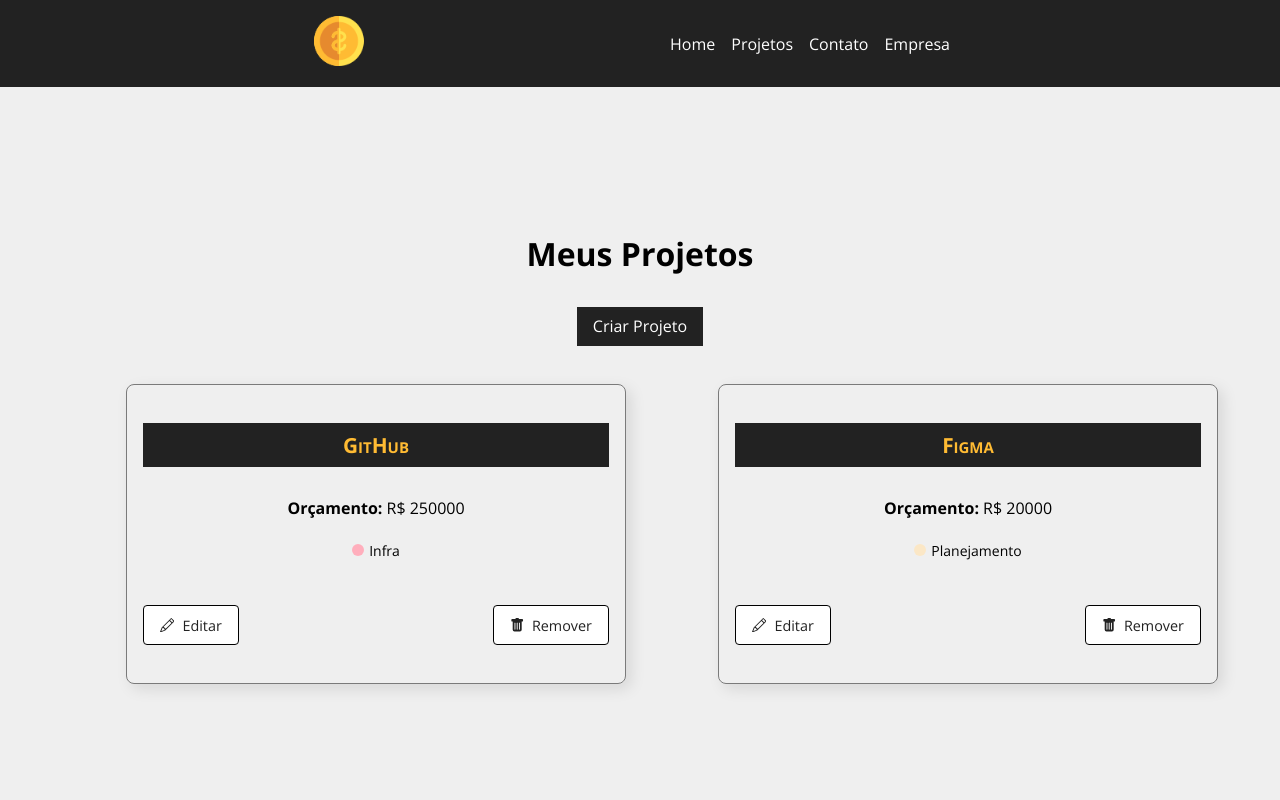
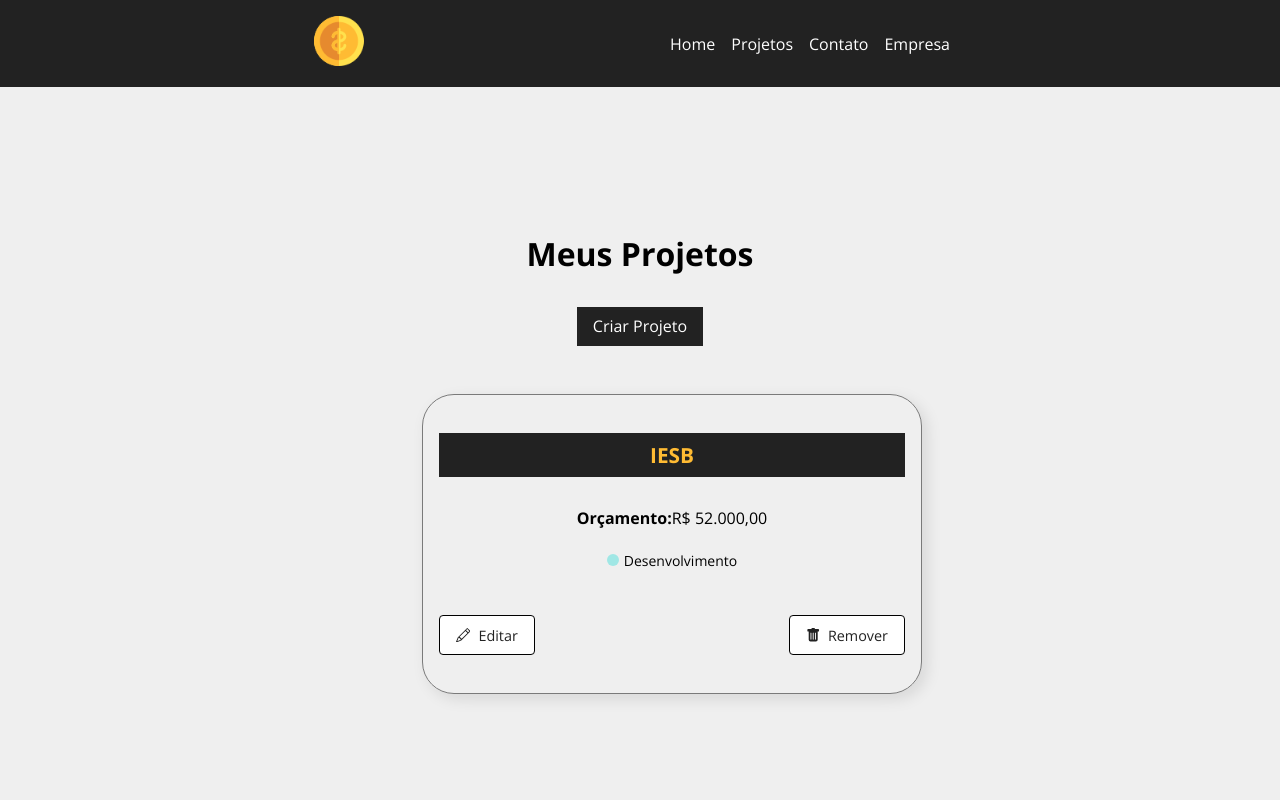
Before and after one commit to Filipe520/Costs, a React (Vite) app: page /projects in a window 1280 px wide. Shown: the top 800 px of the page. Built offline with nearby package versions, Linux system fonts and the light colour scheme; data requests are answered from the project's data file.

Commit message:
Exibindo os serviços

```diff
--- a/db.json
+++ b/db.json
@@ -1,42 +1,28 @@
 {
   "projects": [
     {
-      "id": "0745",
-      "name": "GitHub",
-      "budget": "250000",
+      "id": "b6ba",
+      "name": "IESB",
+      "budget": "52000",
       "category": {
-        "id": "1",
-        "name": "Infra"
+        "id": "2",
+        "name": "Desenvolvimento"
       },
-      "cost": 600,
+      "cost": 17000,
       "services": [
         {
-          "name": "Meu novo serviço",
-          "cost": "1542648",
-          "id": "109eddb4-6db4-482b-9901-517ae49b034c"
+          "name": "Programador FullStack",
+          "cost": "15000",
+          "description": "Desenvolvimente de Sites + Apps",
+          "id": "90b8cf4c-d98e-40b8-a338-8aeec6fd97ce"
         },
         {
-          "name": "Meu novo serviço",
-          "cost": "100",
-          "id": "ee37b645-ffbd-4d6c-b149-93c14f62bcfa"
-        },
-        {
-          "name": "Imagens",
-          "cost": "500",
-          "id": "3129f3af-fc2a-4dae-88b5-b739c0265b3d"
+          "name": "Secratária",
+          "cost": "2000",
+          "description": "Atende os clientes + Ligações + Registros",
+          "id": "e66a8ba8-d3ec-4216-9943-a8a5df8f8ffd"
         }
       ]
-    },
-    {
-      "id": "0684",
-      "name": "Figma",
-      "budget": "20000",
-      "category": {
-        "id": "4",
-        "name": "Planejamento"
-      },
-      "cost": 0,
-      "services": []
     }
   ],
   "categories": [
--- /dev/null
+++ b/src/components/layout/FormatNumber/FormatNumber.jsx
@@ -0,0 +1,13 @@
+function FormatNumber({ value }) {
+  // Verifica se o valor é um número
+  const formatNumber = (number) => {
+    return new Intl.NumberFormat("pt-BR", {
+      style: "currency",
+      currency: "BRL",
+    }).format(number);
+  };
+
+  return formatNumber(value);
+}
+
+export default FormatNumber;
--- a/src/components/pages/Project/Project.jsx
+++ b/src/components/pages/Project/Project.jsx
@@ -7,10 +7,13 @@
 import Container from "../../layout/Container/Container";
 import ProjectForm from "../../project/ProjectForm/ProjectForm";
 import Menssage from "../../layout/Mensagem/Mensagem";
-import ServiceForm from "../../services/ServiceForm";
+import ServiceForm from "../../services/ServiceForm/ServiceForm";
+import ServiceCard from "../../services/ServiceCard/ServiceCard";
 
 import { BsPencil } from "react-icons/bs";
 import { HiMiniXMark } from "react-icons/hi2";
+
+import FormatNumber from "../../layout/FormatNumber/FormatNumber";
 
 const Project = () => {
   const { id } = useParams();
@@ -21,8 +24,6 @@
   const [services, setServices] = useState([]);
   const [mensage, setMessage] = useState();
   const [type, setType] = useState();
-
-  console.log(type);
 
   useEffect(() => {
     setTimeout(() => {
@@ -35,6 +36,7 @@
         .then((response) => response.json())
         .then((data) => {
           setProject(data);
+          setServices(data.services);
         })
         .catch((err) => console.log(err));
     }, 1000);
@@ -117,6 +119,46 @@
       .catch((err) => console.log(err));
   }
 
+  function removeService(id) {
+    setMessage("");
+    setType("");
+    const serviceUpdated = project.services.filter(
+      (service) => service.id !== id
+    );
+    const serviceRemoved = project.services.find(
+      (service) => service.id === id
+    );
+
+    const cost = parseFloat(project.cost) - parseFloat(serviceRemoved.cost);
+
+    if (cost < 0) {
+      setMessage("Ocorreu um erro, tente novamente!");
+      setType("error");
+      return false;
+    }
+
+    project.services = serviceUpdated;
+    project.cost = cost;
+
+    fetch(`http://localhost:5000/projects/${project.id}`, {
+      method: "PATCH",
+      headers: {
+        "Content-Type": "application/json",
+      },
+      body: JSON.stringify(project),
+    })
+      .then((response) => response.json())
+      .then((data) => {
+        setProject(data);
+        setServices(serviceUpdated);
+        setMessage("Serviço removido com sucesso!");
+        setType("success");
+      })
+      .catch((err) => console.log(err));
+  }
+
+  const num = Number(project.budget) - Number(project.cost);
+
   return (
     <>
       {project.name ? (
@@ -140,11 +182,26 @@
                     <span>Categoria:</span> {project.category.name}
                   </p>
                   <p>
-                    <span>Total de Orçamentos:</span> {project.budget}
+                    <span>Total de Orçamentos: </span>
+                    <FormatNumber value={project.budget} />
                   </p>
                   <p>
-                    <span>Total Utilizado:</span> {project.cost}
+                    <span>Total Utilizado: </span>
+                    <FormatNumber value={project.cost} />
                   </p>
+
+                  {/* verifica se o saldo é negativo */}
+                  {num < 0 ? (
+                    <p className={styles.error}>
+                      <span>Saldo negativo</span>
+                      <FormatNumber value={num} />
+                    </p>
+                  ) : (
+                    <p className={styles.success}>
+                      <span>Saldo positivo</span>
+                      <FormatNumber value={num} />
+                    </p>
+                  )}
                 </div>
               ) : (
                 <div className={styles.project_info}>
@@ -185,17 +242,14 @@
                 {services.length === 0 && <p>Não há serviços cadastrados</p>}
                 {services.length > 0 &&
                   services.map((service) => (
-                    <div className={styles.service} key={service.id}>
-                      <p>
-                        <span>Nome:</span> {service.name}
-                      </p>
-                      <p>
-                        <span>Descrição:</span> {service.description}
-                      </p>
-                      <p>
-                        <span>Valor:</span> {service.cost}
-                      </p>
-                    </div>
+                    <ServiceCard
+                      id={service.id}
+                      name={service.name}
+                      description={service.description}
+                      cost={service.cost}
+                      key={service.id}
+                      handleRemove={removeService}
+                    />
                   ))}
               </div>
             </Container>
--- a/src/components/pages/Project/Project.module.css
+++ b/src/components/pages/Project/Project.module.css
@@ -3,16 +3,14 @@
 .project_details {
   width: 100%;
 
-  margin: 100px 1em;
+  margin: 100px 0;
   display: flex;
   flex-direction: column;
   justify-content: center;
   align-content: center;
   flex-wrap: wrap;
 
-  padding: 2em;
-
-  border-radius: 5px;
+  padding: 2em 1em;
 }
 
 .project_details h1,
@@ -83,6 +81,14 @@
   width: 100%;
 }
 
+.services {
+  width: 100%;
+  display: flex;
+  flex-wrap: wrap;
+  gap: 10px;
+  justify-content: center;
+}
+
 .icon {
   width: 1.2em;
   height: 1.2em;
--- a/src/components/pages/Projects/ProjectCard/ProjectCard.jsx
+++ b/src/components/pages/Projects/ProjectCard/ProjectCard.jsx
@@ -2,6 +2,8 @@
 import { Link } from "react-router-dom";
 
 import { BsFillTrashFill, BsPencil } from "react-icons/bs";
+
+import FormatNumber from "../../../layout/FormatNumber/FormatNumber";
 
 const ProjectCard = ({ id, name, budget, category, handleRemover }) => {
   const remove = (e) => {
@@ -13,7 +15,8 @@
     <div className={styles.project_card}>
       <h4>{name}</h4>
       <p>
-        <span>Orçamento:</span> R$ {budget}
+        <span>Orçamento:</span>
+        <FormatNumber value={budget} />
       </p>
       <p className={styles.category_text}>
         <span className={`${styles[category.toLowerCase()]}`}></span> {category}
--- a/src/components/pages/Projects/ProjectCard/ProjectCard.module.css
+++ b/src/components/pages/Projects/ProjectCard/ProjectCard.module.css
@@ -10,14 +10,18 @@
   box-shadow: var(--shadow);
 
   border: 1px solid var(--border-03);
-  border-radius: 0.5rem;
+  border-radius: 2em;
 
   padding: 1em;
-  margin: 0.5%;
+  margin: 1em 0;
   min-height: 300px;
   min-width: 500px;
 
   box-shadow: 5px 5px 15px rgba(0, 0, 0, 0.1);
+}
+
+.project_card div {
+  text-align: center;
 }
 
 .project_card h4 {
--- /dev/null
+++ b/src/components/services/ServiceCard/ServiceCard.jsx
@@ -0,0 +1,37 @@
+import styles from "../../pages/Projects/ProjectCard/ProjectCard.module.css";
+import { BsFillTrashFill } from "react-icons/bs";
+
+import FormatNumber from "../../layout/FormatNumber/FormatNumber";
+
+function ServiceCard({ id, name, description, cost, handleRemove }) {
+  const remove = (e) => {
+    e.preventDefault();
+    handleRemove(id, cost);
+  };
+
+  return (
+    <section className={styles.project_card}>
+      <h4>{name}</h4>
+      <div>
+        <p>
+          <span>Custo total</span>
+        </p>
+        <FormatNumber value={cost} />
+      </div>
+      <div>
+        <p>
+          <span>Descrição</span>
+        </p>
+        {description}
+      </div>
+      <div className={styles.project_card_actions}>
+        <button onClick={remove} className="btn-remove">
+          <BsFillTrashFill />
+          Excluir
+        </button>
+      </div>
+    </section>
+  );
+}
+
+export default ServiceCard;
--- a/src/components/services/ServiceForm.jsx
+++ b/src/components/services/ServiceForm/ServiceForm.jsx
@@ -1,9 +1,7 @@
-import styles from "./ServiceForm.module.css";
-
 import { useState } from "react";
 
-import Input from "../form/Input/Input";
-import SubmitButton from "../form/SubmitButton/SubmitButton";
+import Input from "../../form/Input/input";
+import SubmitButton from "../../form/SubmitButton/SubmitButton";
 
 const ServiceForm = ({ handleSubmit, btnText, projectData }) => {
   const [service, setService] = useState({});
@@ -19,10 +17,10 @@
   }
 
   return (
-    <div className={styles.form}>
+    <div>
       <h2>Criar Serviço</h2>
-      <form onSubmit={submit} className={styles.form}>
-        <div className={styles.inputGroup}>
+      <form onSubmit={submit}>
+        <div>
           <label htmlFor="name">Nome do Serviço</label>
           <Input
             type="text"
@@ -31,9 +29,10 @@
             placeholder="Insira o nome do serviço.."
             handleOnChange={handleChange}
             required
+            value={service[name]}
           />
         </div>
-        <div className={styles.inputGroup}>
+        <div>
           <label htmlFor="cost">Custo do Serviço</label>
           <Input
             type="number"
@@ -44,13 +43,14 @@
             required
           />
         </div>
-        <div className={styles.inputGroup}>
+        <div>
           <label htmlFor="description">Descrição do Serviço</label>
           <Input
+            type="text"
             id="description"
             name="description"
             placeholder="Insira a descrição do serviço.."
-            onChange={handleChange}
+            handleOnChange={handleChange}
             required
           />
         </div>
```
Also changed, not shown: src/components/services/ServiceForm.module.css (deleted).
